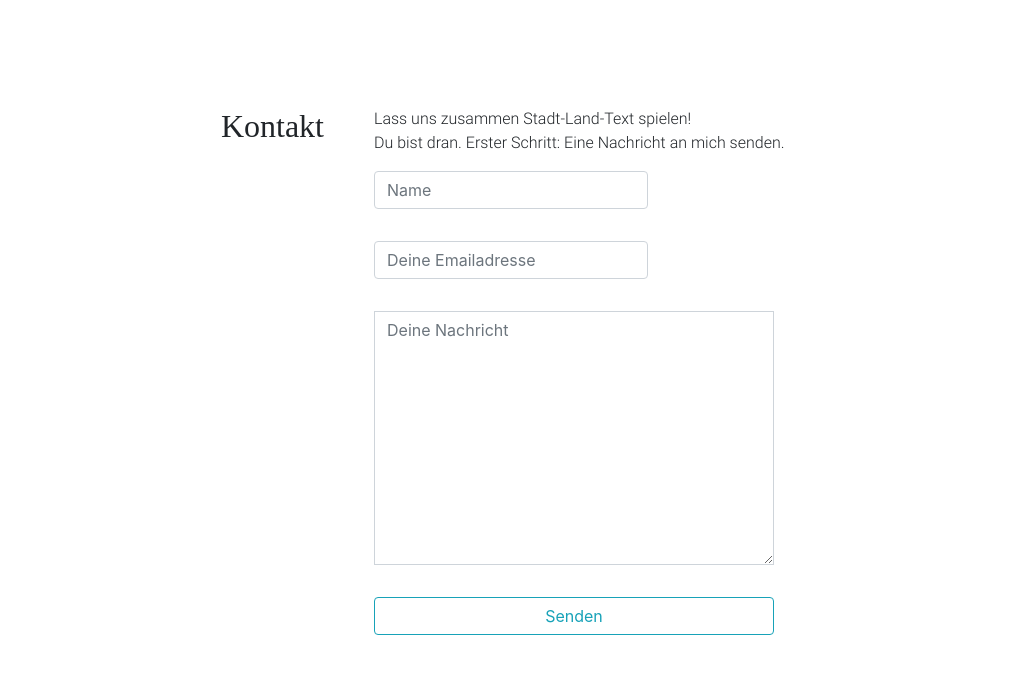
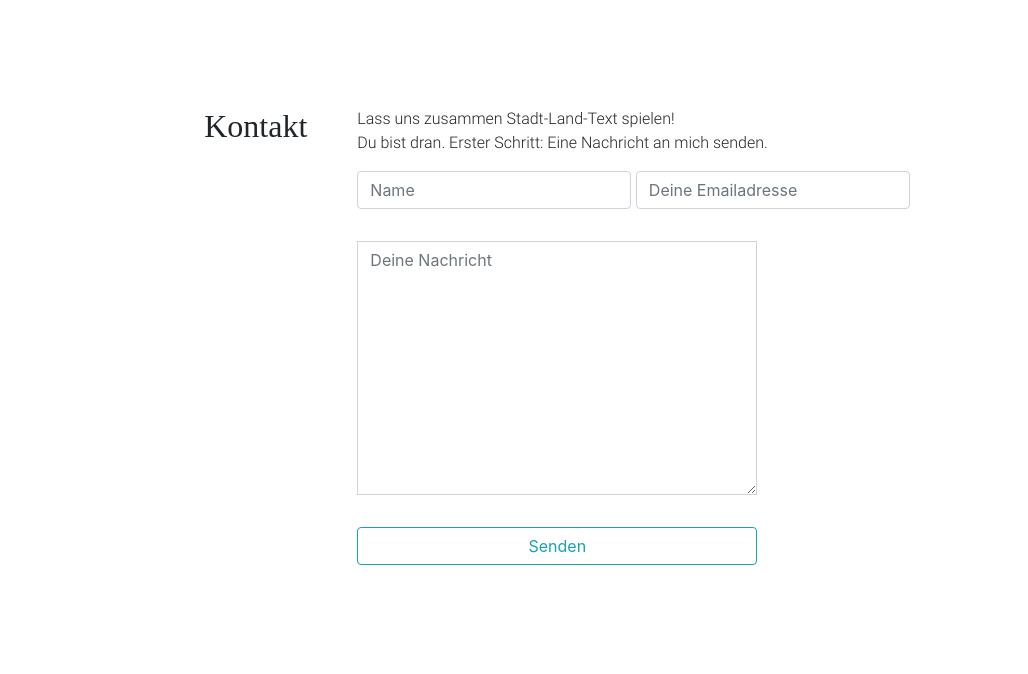
Before and after one commit to andgranath/regine-glass-website, a plain HTML site: page index.html in a window 1280 px wide. Shown: the part 2431-3105 px from the top of the page, without its empty margins (91-1119 px from the left). Drawn offline with nearby package versions, Linux system fonts and the light colour scheme; a web font is replaced by a local one.

Commit message:
Fixes in responsiveness

```diff
--- a/custom.css
+++ b/custom.css
@@ -144,6 +144,9 @@ p.left-border {
     text-align: center;
 }
 
+#contact-form {
+    max-width: 95vw;
+}
     @media only screen and (min-width: 768px) {
 
         img#profile {
@@ -215,8 +218,6 @@ p.left-border {
             color: Black;
         }
 
-@media only screen and (max-width: 500px){
-    #contact > h2 {
+        #contact > h2 {
         text-align: left !important;
     }
-}
--- a/index.html
+++ b/index.html
@@ -152,25 +152,25 @@
         </div>
         <div class="container">
             <div class="row justify-content-center">
-                <div class="col-md-4 col-sm-6 logotype-div">
+                <div class="col-lg-4 col-md-6 col-sm-12  logotype-div">
 
                     <a href="https://www.volksstimme.de"><img class="logos" src="images/800px-Volksstimme_Logo.svg.png" alt="Volksstimme Logo"></a>
 
 
                 </div>
 
-                <div class="col-md-4 cold-sm-6 logotype-div">
+                <div class="col-lg-4 col-md-6 col-sm-12 logotype-div">
                     <a href="https://www.gp.se/"><img class="logos" src="images/GP_logotyp_transparent.png" alt="Göteborgs-Posten Logo"></a>
                 </div>
 
-                <div class="col-md-4 col-sm-6 logotype-div">
+                <div class="col-lg-4 col-md-6 col-sm-12  logotype-div">
                     <a href="https://digitale-provinz.de/"><img class="logos" src="images/dp-logo.png" alt="Digitale Provinz Logo"></a>
                     <p style="visibility: hidden;"> test</p>
                 </div>
             </div>
         </div>
 
-        <div class="container">
+        <div class="container-fluid">
             <div class="row">
 
                 <div class="col-md-4" id="contact">
@@ -179,7 +179,7 @@
 
                 <div class="col-md-6"><p>Lass uns zusammen Stadt-Land-Text spielen!
                     <br> Du bist dran. Erster Schritt: Eine Nachricht an mich senden.</p>
-                    <form action="https://formspree.io/mvowernb" method="POST">
+                    <form id="contact-form" action="https://formspree.io/mvowernb" method="POST">
                         <label>
                             <input class="form-control mb-4" type="text" name="_name" placeholder="Name">
                         </label>
@@ -189,10 +189,10 @@
                         <br>
                         <label>
 
-                            <textarea class="form-control rounded-0" name="message" placeholder="Deine Nachricht" rows="10" style="width: 400px;"></textarea>
+                            <textarea class="form-control rounded-0" name="message" placeholder="Deine Nachricht" rows="10" style="width: 400px; max-width: 80vw;"></textarea>
                         </label>
                         <br>
-                        <button class="btn btn-outline-info btn-rounded btn-block my-4 waves-effect z-depth-0" type="submit" style="width: 400px;">Senden</button>
+                        <button class="btn btn-outline-info btn-rounded btn-block my-4 waves-effect z-depth-0" type="submit" style="width: 400px; max-width: 80vw;">Senden</button>
                     </form>
                 </div>
 
```
